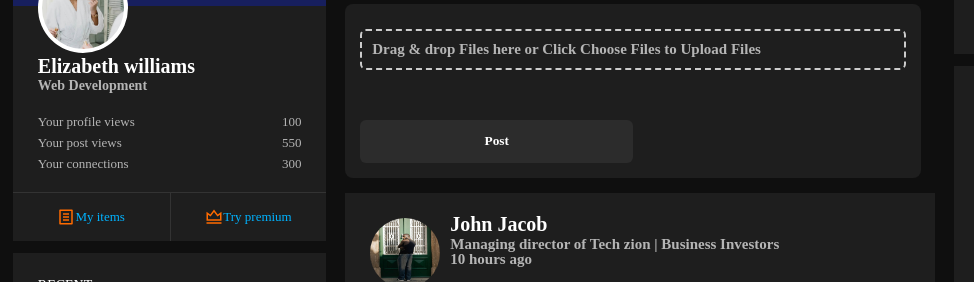
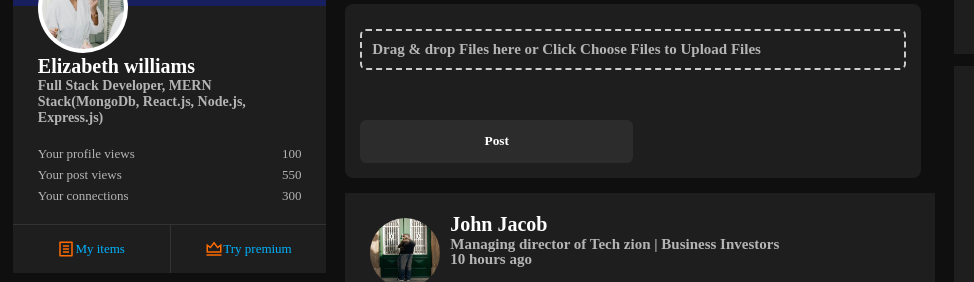
Before and after one commit to OlajideOLayinkaQuwam/Olayinka-Connect, a plain HTML site: page YHINKDN PROJECT/index.html in a window 1280 px wide. Shown: the part 357-639 px from the top of the page, 0-974 px from the left. Drawn offline with Linux system fonts and the light colour scheme.

Commit message:
Update index.html

```diff
--- a/YHINKDN PROJECT/index.html
+++ b/YHINKDN PROJECT/index.html
@@ -139,7 +139,7 @@
 
                         <h1>Elizabeth williams</h1>
 
-                        <h3>Web Development</h3>
+                        <h3>Full Stack Developer, MERN Stack(MongoDb, React.js, Node.js, Express.js)</h3>
 
                         <ul>
                             <li>Your profile views <span>100</span></li>
@@ -200,7 +200,7 @@
                          </div>
 
                          <div class="create-post-links">
-                              <li>   <input type="file" id="mediaInput" accept="image/*,video/*" multiple />   </li>
+                              <li>   <input type="file" id="mediaInput" accept="image/*,video/*" multiple />  </li>
 
 
                          </div>
@@ -236,7 +236,7 @@
 
 
 
-        <div id="mediaPreview">Drag & drop Files here or Click Choose Files to Upload Files</div>
+     <div id="mediaPreview">Drag & drop Files here or Click Choose Files to Upload Files</div>
 
         <button id="postBtn">Post</button>
     </div>
```
